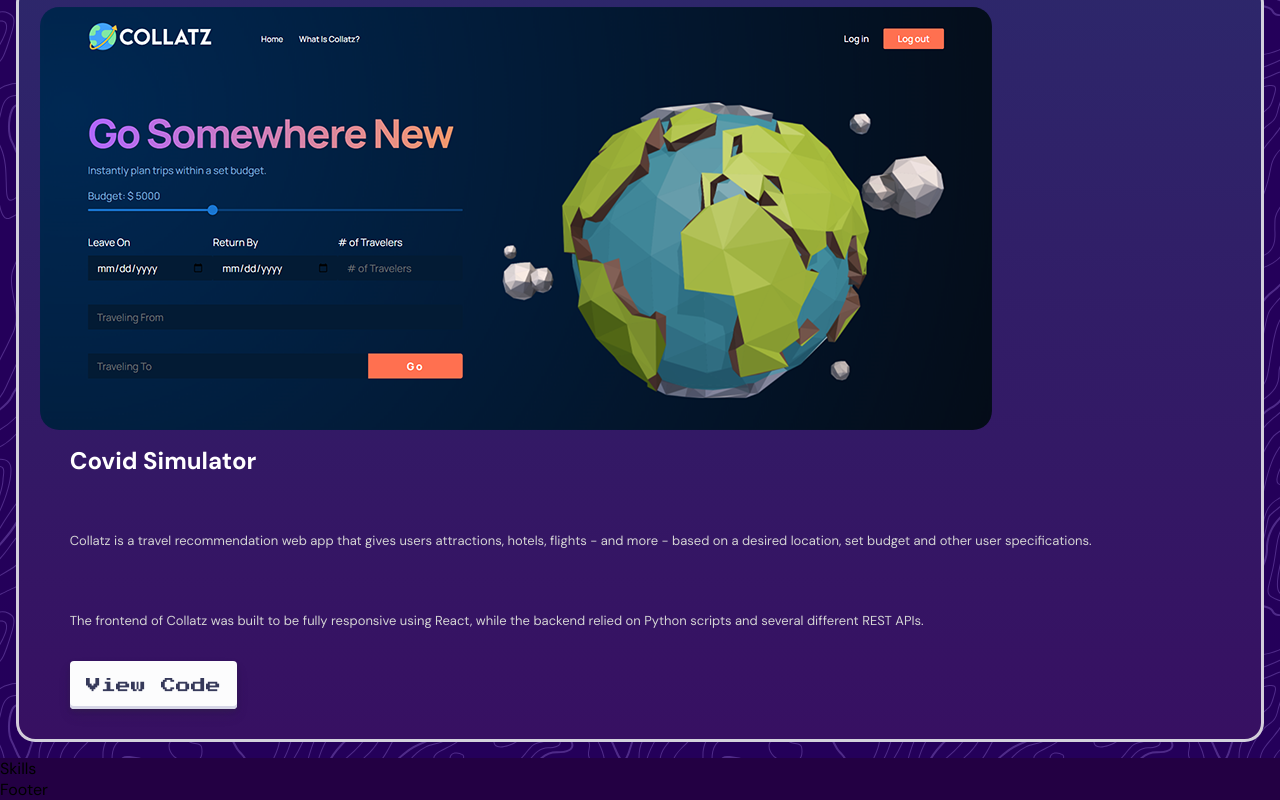
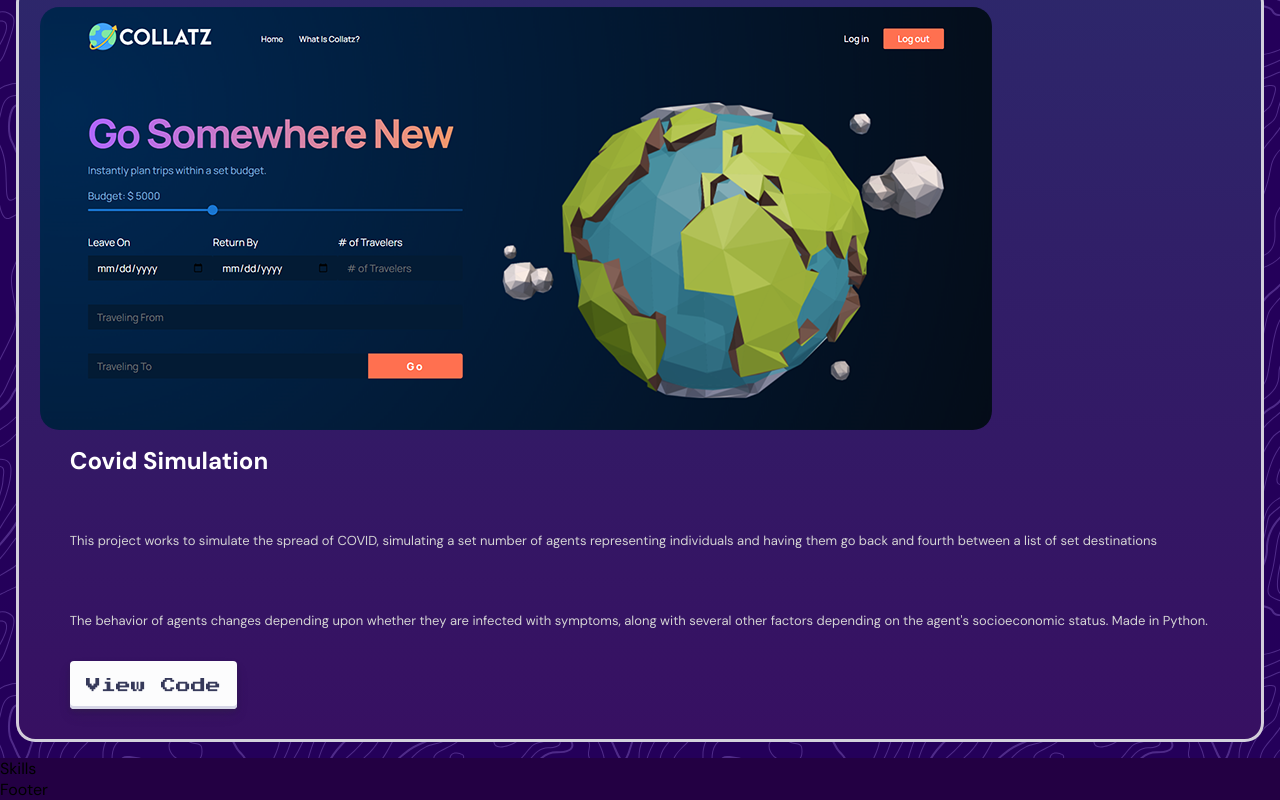
Before and after one commit to BWedeen/Portfolio, a React (Create React App) app: page / in a window 1280 px wide. Shown: the part 5037-5837 px from the top of the page. Built offline with nearby package versions, Linux system fonts and the light colour scheme; a web font is replaced by a local one.

Commit message:
Basic Changes

```diff
--- a/src/container/About/About.jsx
+++ b/src/container/About/About.jsx
@@ -21,7 +21,6 @@ const About = () => {
   const animationArrow = useAnimation();
 
   useEffect (() => {
-    console.log("About Page InView = ", inView)
     if(inView) {
       animationHeader.start({
         x: 0,
--- a/src/container/Work/Work.jsx
+++ b/src/container/Work/Work.jsx
@@ -24,7 +24,6 @@ const Work = () => {
   const animationProject4 = useAnimation();
 
   useEffect (() => {
-    console.log("use eff hook inView = ", inView)
     if(inView) {
       animationHeader.start({
         x: 0,
@@ -160,16 +159,15 @@ const Work = () => {
               <img src={ProjectImage4} alt=""/>
             </div>
             <div className="work__item-text">
-              <h2>Covid Simulator</h2>
-              <p>Collatz is a travel recommendation web app that gives users attractions, hotels, flights - and more - based on a desired location, set budget and other user specifications.</p>
-              <p>The frontend of Collatz was built to be fully responsive using React, while the backend relied on Python scripts and several different REST APIs.</p>
+              <h2>Covid Simulation</h2>
+              <p>This project works to simulate the spread of COVID, simulating a set number of agents representing individuals and having them go back and fourth between a list of set destinations</p>
+              <p>The behavior of agents changes depending upon whether they are infected with symptoms, along with several other factors depending on the agent's socioeconomic status. Made in Python. </p>
               <a href="" className="btn" target="_blank">View Code</a>
             </div>
           </article>
         </motion.div>
       </div>
     </div>
-
   )
 }
 
```
